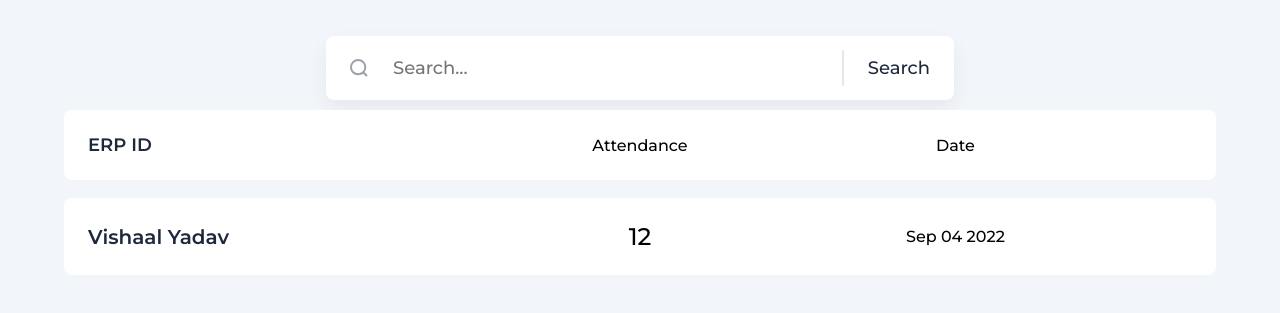
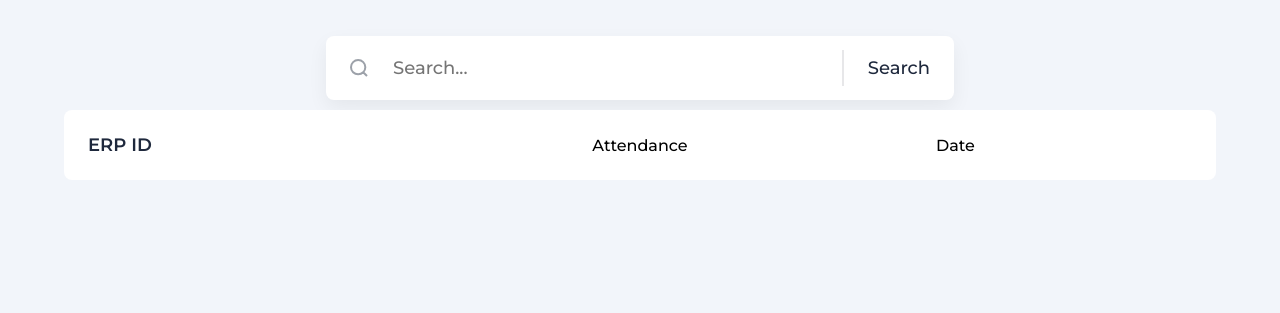
Before and after one commit to Nitinsha58/attendance-management-system, a plain HTML site: page index.html in a window 1280 px wide. Shown: the part 173-486 px from the top of the page. Drawn offline with Linux system fonts and the light colour scheme; no server answers.

Commit message:
remove static field

```diff
--- a/index.html
+++ b/index.html
@@ -53,7 +53,7 @@
                     </div>
                 </div>
 
-                    <div id="attendance" class="receipt-container">
+                    <!-- <div id="attendance" class="receipt-container">
                         <div class="">
                             <a href="" class="receipt-name link receipt-title">Vishaal Yadav</a>
                         </div>
@@ -63,7 +63,8 @@
                         <div class="receipt-title-container">
                             <p class="receipt-date">Sep 04 2022</p>
                         </div>
-                    </div>
+                    </div> -->
+
                 </div>
             </div>
         </div>
```
